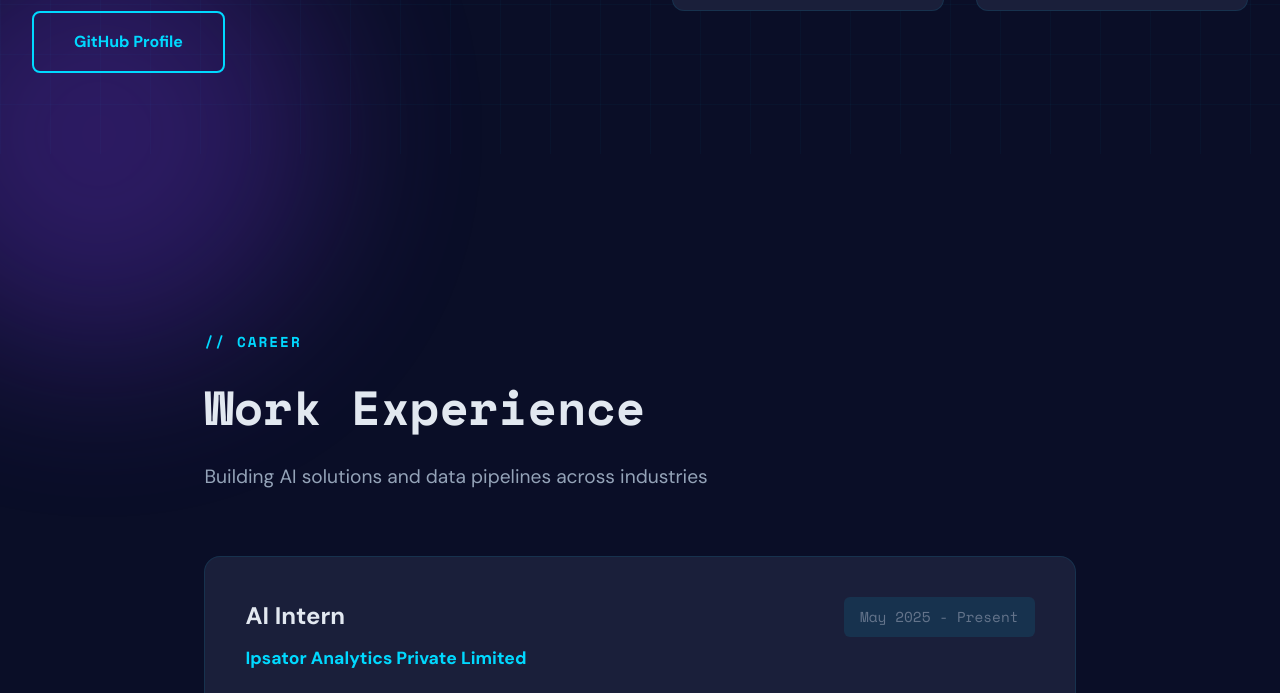
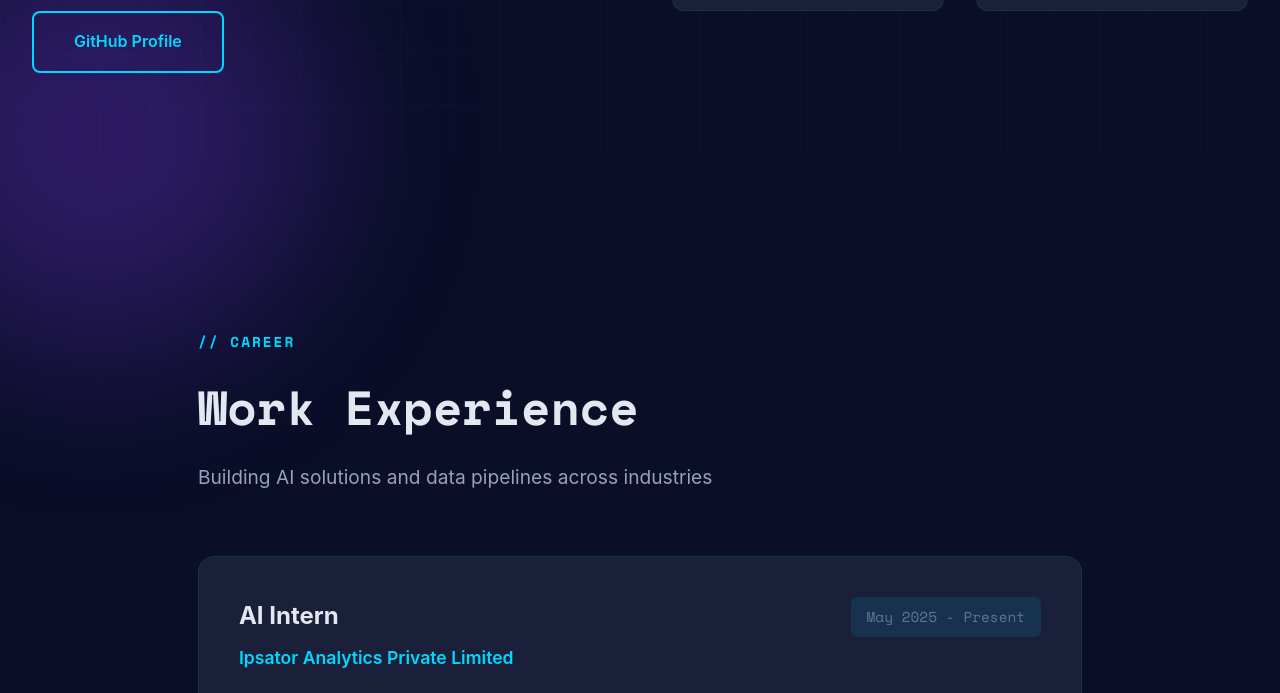
Before and after one commit to Rajiv714/Rajiv714, a plain HTML site: page index.html in a window 1280 px wide. Shown: the part 646-1339 px from the top of the page. Drawn offline with nearby package versions, Linux system fonts and the light colour scheme.

Commit message:
Update styles.css

```diff
--- a/styles.css
+++ b/styles.css
@@ -22,7 +22,7 @@ html {
 }
 
 body {
-    font-family: 'DM Sans', sans-serif;
+    font-family: 'inter', sans-serif;
     background: var(--bg-primary);
     color: var(--text-primary);
     line-height: 1.6;
```
